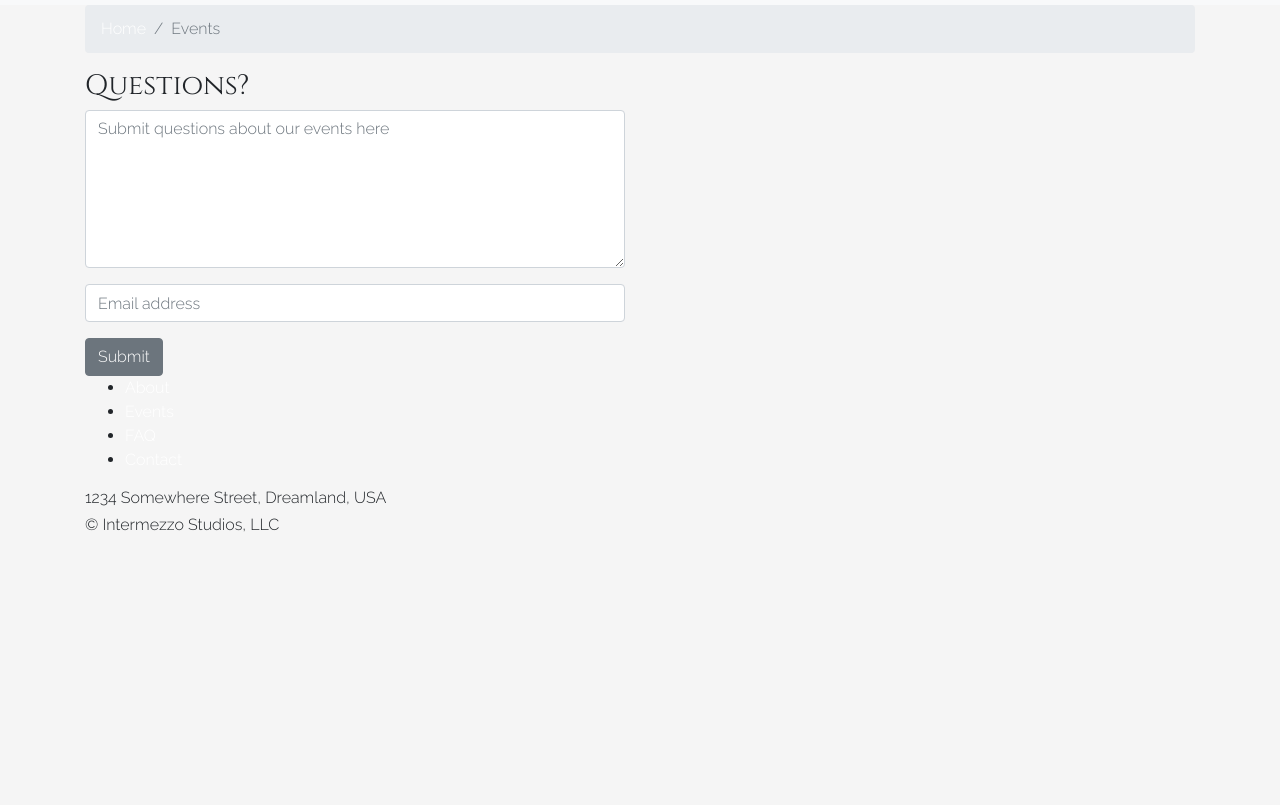
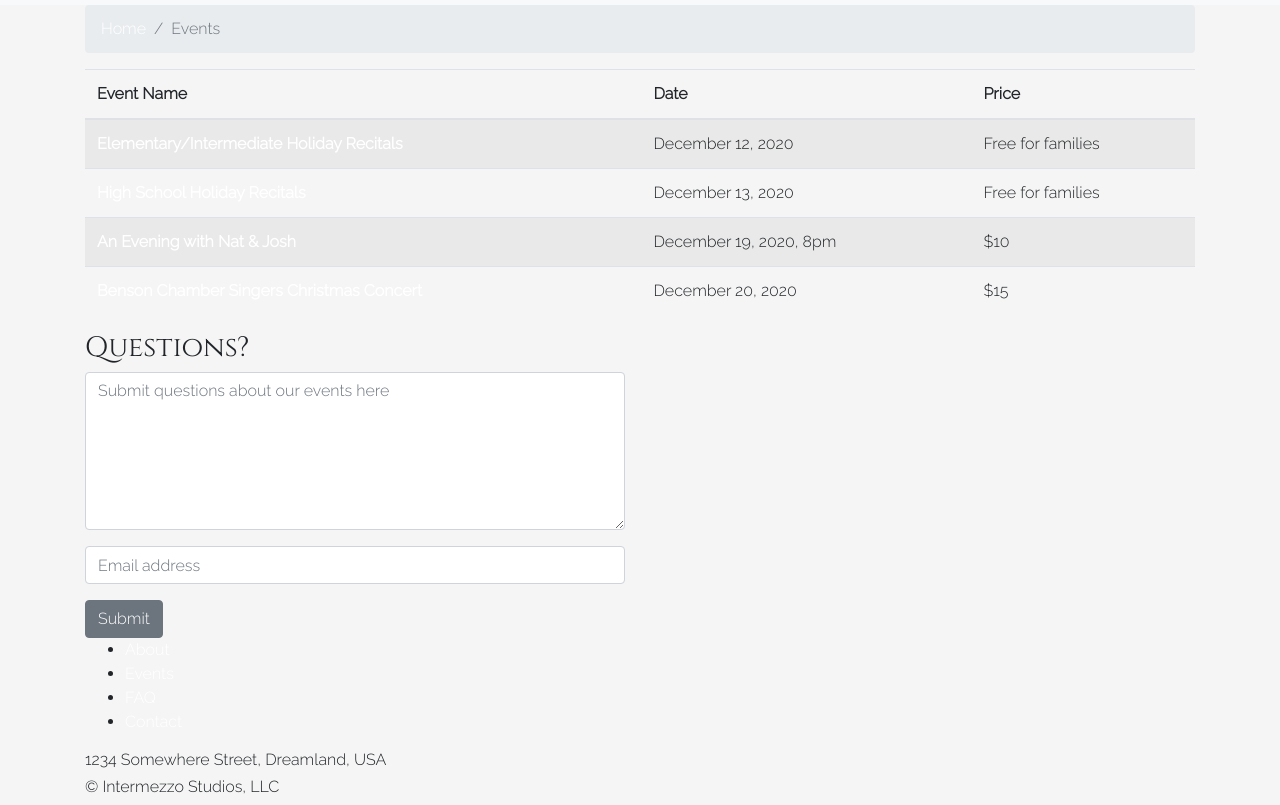
Before and after one commit to Bill-Sukh/Intermezzo-Studios, a website: page events.html in a window 1280 px wide. Shown: the part 77-882 px from the top of the page. Before the commit the page ends 800 px from the top, so only its background shows below. Drawn offline with nearby package versions, Linux system fonts and the light colour scheme.

Commit message:
Events List

```diff
--- a/events.html
+++ b/events.html
@@ -54,9 +54,41 @@
 
 <!--Calendar-->
 
+<div class="container">
+    <table class="table table-striped">
+        <thead>
+            <tr>
+                <th scope="col-6">Event Name</th>
+                <th scope="col-3">Date</th>
+                <th scope="col-3">Price</th>
+            </tr>
+        </thead>
+        <tbody>
+            <tr>
+                <th scope="row"><a role="button" href="#" id="eventsTooltip" data-toggle="tooltip" data-html="true" data-placement="right" title="Students enrolled in our lessons get the opportunity to show off all they've learned! Call or email for more information.">Elementary/Intermediate Holiday Recitals</a></th>
+                <td>December 12, 2020</td>
+                <td>Free for families</td>
+            </tr>
+            <tr>
+                <th scope="row"><a role="button" href="#" id="eventsTooltip" data-toggle="tooltip" data-html="true" data-placement="right" title="Students enrolled in our lessons get the opportunity to show off all they've learned! Call or email for more information.">High School Holiday Recitals</a></th>
+                <td>December 13, 2020</td>
+                <td>Free for families</td>
+            </tr>
+            <tr>
+                <th scope="row"><a role="button" href="#" id="eventsTooltip" data-toggle="tooltip" data-html="true" data-placement="right" title="Click for more info!">An Evening with Nat & Josh</a></th>
+                <td>December 19, 2020, 8pm</td>
+                <td>$10</td>
+            </tr>
+            <tr>
+                <th scope="row"><a role="button" href="#" id="eventsTooltip" data-toggle="tooltip" data-html="true" data-placement="right" title="Click for more info!">Benson Chamber Singers Christmas Concert</a></th>
+                <td>December 20, 2020</td>
+                <td>$15</td>
+            </tr>
+        </tbody>
+    </table>
+
 <!--Contact Form-->
 
-<div class="container">
     <div class="row">
         <div class="col-6">
             <h3>Questions?</h3>
```
Also changed, not shown: 1 other file.
